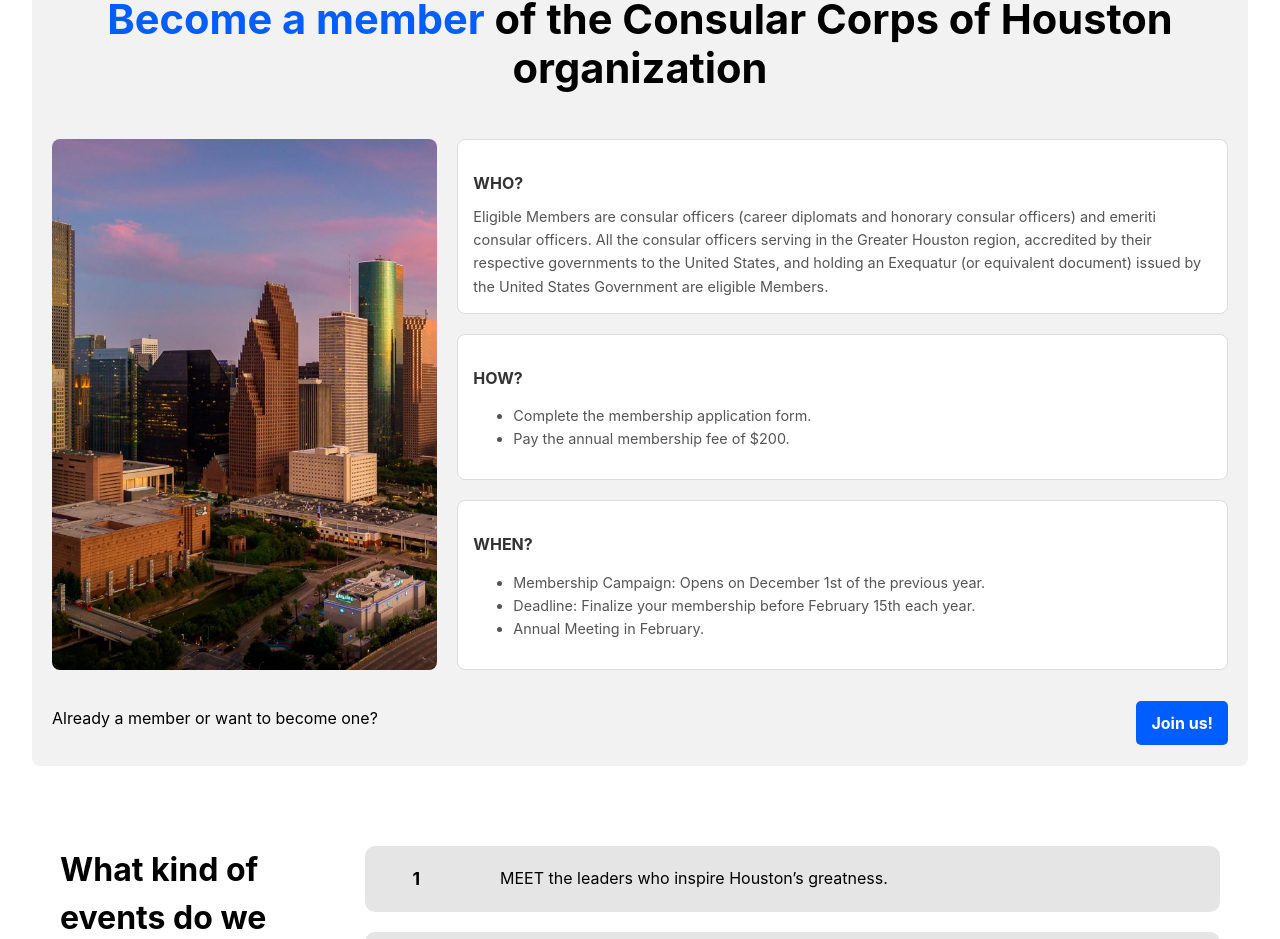
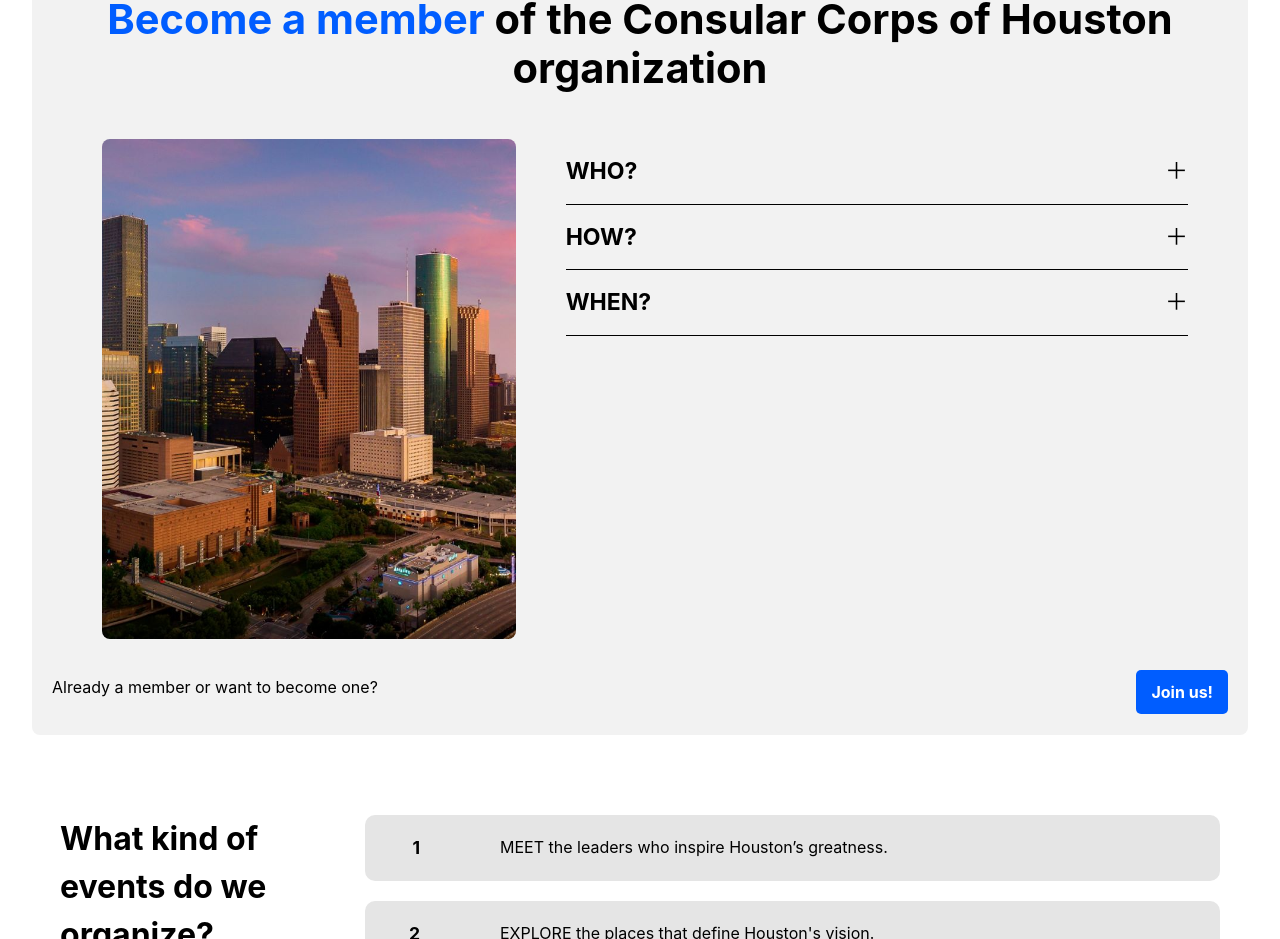
Before and after one commit to avabrb/ccoh-website, a React (Vite) app: page / in a window 1280 px wide. Shown: the part 2264-3203 px from the top of the page. Built offline with nearby package versions, Linux system fonts and the light colour scheme; no server answers.

Commit message:
join us improved

```diff
--- a/src/home/Home.css
+++ b/src/home/Home.css
@@ -173,8 +173,8 @@
 /* Member Content: Grid Layout */
 .member-content {
     display: grid;
-    grid-template-columns: 1fr 2fr; /* 1/3 for image, 2/3 for text */
-    gap: 20px;
+    grid-template-columns: 1.4fr 2fr; /* 1/3 for image, 2/3 for text */
+    gap: 50px;
     align-items: stretch; /* Make columns stretch vertically */
     width: 100%; /* Full width */
     height: 100%;
@@ -184,11 +184,11 @@
 /* Image Section */
 .member-image {
     display: flex;
-    align-items: center;
     justify-content: center;
     overflow: hidden;
     height: 100%; /* Full height of the content */
-    max-height: 700px; /* Adjust for a taller image */
+    margin-left: 50px;
+    /*max-height: 700px; */
 }
 
 .member-image img {
@@ -196,44 +196,6 @@
     height: 100%;
     object-fit: cover; /* Ensures image covers the full area */
     border-radius: 8px;
-}
-
-/* Member Grid: Information Section */
-.member-grid {
-    display: flex;
-    flex-direction: column;
-    gap: 20px;
-    width: 100%;
-    height: 100%; /* Full height to match image */
-}
-
-/* Individual Info Section */
-.member-info {
-    padding: 15px;
-    background-color: #fff;
-    border: 1px solid #ddd;
-    border-radius: 8px;
-    text-align: left;
-    flex: 1;
-}
-
-/* Question Title (e.g., WHO?, HOW?) */
-.question-section {
-    font-size: clamp(1rem, 1.2vw, 1.5rem);
-    font-weight: bold;
-    color: #333;
-    display: flex;
-    align-items: center;
-    gap: 10px;
-    margin-bottom: 10px;
-}
-
-/* Answer Section */
-.answer-section {
-    font-size: clamp(0.9rem, 1vw, 1.2rem);
-    line-height: 1.6;
-    color: #555;
-    text-align: left;
 }
 
 /* Footer Section */
@@ -260,6 +222,44 @@
 
 .join-button:hover {
     background-color: #083d7a; /* Darker blue on hover */
+}
+
+/* Accordion Header */
+/* Accordion Header (Title with Underline) */
+.accordion-header {
+    display: flex;
+    justify-content: space-between;
+    align-items: center;
+    cursor: pointer;
+    padding: 15px 0;
+    font-size: clamp(1rem, 1.8vw, 2rem);
+    font-weight: 700;
+    border-bottom: 1px solid #000; /* The underline */
+    position: relative;
+    margin-right: 40px;
+}
+
+/* Adjust line thickness, color, and spacing */
+.accordion-header:hover {
+    border-bottom: 2px solid #000; /* Slightly thicker on hover */
+}
+
+
+/* Accordion Content */
+.accordion-content {
+    font-size: clamp(0.8rem, 1.3vw, 1.5rem);
+    line-height: 1.5;
+    color: #333; /* Text color can also be adjusted */
+    height: 0;
+    overflow: hidden;
+    transition: height 0.4s ease, padding 0.4s ease;
+    text-align: left;
+}
+
+/* Accordion Content when Open */
+.accordion-content.open {
+    height: auto;
+    padding: 10px 0;
 }
 
 /* Media Query for Smaller Screens */
--- a/src/home/HomeView.jsx
+++ b/src/home/HomeView.jsx
@@ -1,6 +1,7 @@
 import Slider from "react-slick"
 import "slick-carousel/slick/slick.css";
 import "slick-carousel/slick/slick-theme.css";
+import React, { useState } from "react";
 
 import { homeImages } from "./HomeModel"
 
@@ -36,6 +37,37 @@
         ) : (
             part
         )
+    );
+};
+
+// Directly in HomeView
+const Accordion = ({ title, children }) => {
+    const [isOpen, setIsOpen] = React.useState(false);
+    const contentRef = React.useRef(null);
+
+    return (
+        <div className="accordion-container">
+            <div
+                className="accordion-header"
+                onClick={() => setIsOpen(!isOpen)}
+            >
+                <div>{title}</div>
+                <div>{isOpen ? "✕" : "＋"}</div>
+            </div>
+            <div
+                className="accordion-content"
+                style={{
+                    height: isOpen ? `${contentRef.current?.scrollHeight}px` : "0px",
+                    overflow: "hidden",
+                    transition: "height 0.4s ease"
+                }}
+                ref={contentRef}
+            >
+                <div style={{ padding: "10px 0" }}>
+                    {children}
+                </div>
+            </div>
+        </div>
     );
 };
 
@@ -84,26 +116,22 @@
     const becomeMember= [
         {
             title: "WHO?",
-            text: "Eligible Members are consular officers (career diplomats and honorary consular officers) and emeriti consular officers. All the consular officers serving in the Greater Houston region, accredited by their respective governments to the United States, and holding an Exequatur (or equivalent document) issued by the United States Government are eligible Members."
+            text: "Eligible Members are all consular officers (career diplomats and honorary consular officers) and emeriti consular officers. All the consular officers serving in the Greater Houston region, accredited by their respective governments to the United States, and holding an Exequatur (or equivalent document) issued by the United States Government are eligible Members."
         },
         {
             title: "HOW?",
-            text: (
-                <ul>
-                    <li>Complete the membership application form.</li>
-                    <li>Pay the annual membership fee of $200.</li>
-                </ul>
-            )
+            elements: [
+                "Complete the membership application form.",
+                "Pay the annual membership fee of $200."
+            ]
         },
         {
             title: "WHEN?",
-            text: (
-                <ul>
-                    <li>Membership Campaign: Opens on December 1st of the previous year.</li>
-                    <li>Deadline: Finalize your membership before February 15th each year.</li>
-                    <li>Annual Meeting in February.</li>
-                </ul>
-            )
+            elements: [
+                "Membership Campaign: Opens on December 1st of the previous year.",
+                "Deadline: Finalize your membership before February 15th each year.",
+                "Annual Meeting in February."
+            ]
         }
     ]
 
@@ -187,16 +215,29 @@
 
                 <div className="member-content">
                     <div className="member-image">
-                        <img src="sunset.jpg" alt="Houston sunset"/>
+                        <img src="sunset.jpg" alt="Houston sunset" />
                     </div>
 
                     <div className="member-grid">
-                        {becomeMember.map((section) => (
-                            <div key={section.title} className="member-info">
-                                <p className="question-section">{section.title}</p>
-                                <div className="answer-section">{section.text}</div>
-                            </div>
-                        ))}
+                        <Accordion title="WHO?">
+                            {highlightText(becomeMember.find((section) => section.title === "WHO?").text, ["all consular officers", "emeriti consular officers"], "#000")}
+                        </Accordion>
+
+                        <Accordion title="HOW?">
+                            <ul>
+                                {becomeMember[1].elements.map((elem, index) => (
+                                    <li key={index}>{highlightText(elem, ["application form", "$200"], "#000")}</li>
+                                ))}
+                            </ul>
+                        </Accordion>
+
+                        <Accordion title="WHEN?">
+                        <ul>
+                            {becomeMember[2].elements.map((elem, index) => (
+                                <li key={index}>{highlightText(elem, ["December 1st", "February 15th", "Annual Meeting"], "#000")}</li>
+                            ))}
+                        </ul>
+                        </Accordion>
                     </div>
                 </div>
 
```
